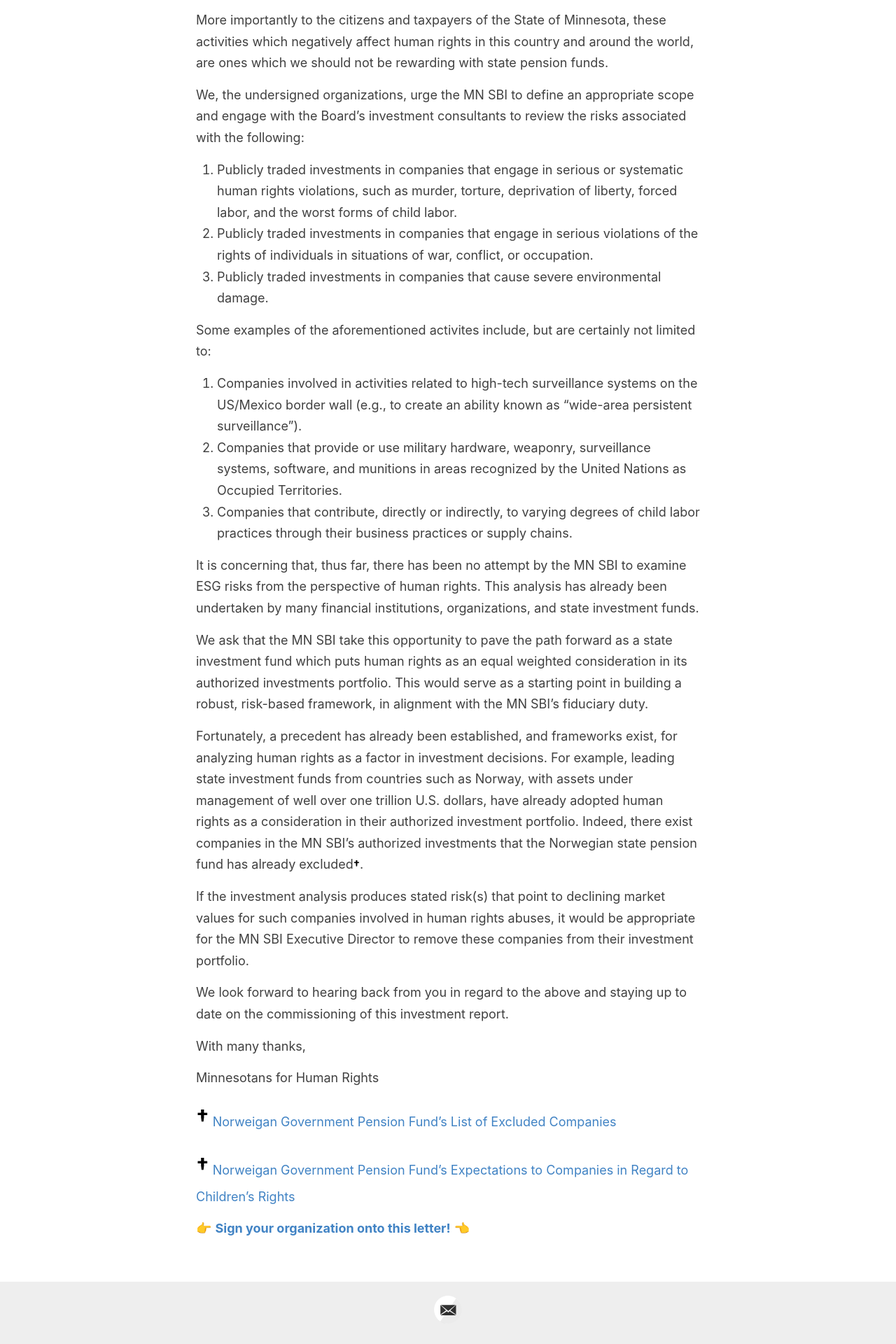
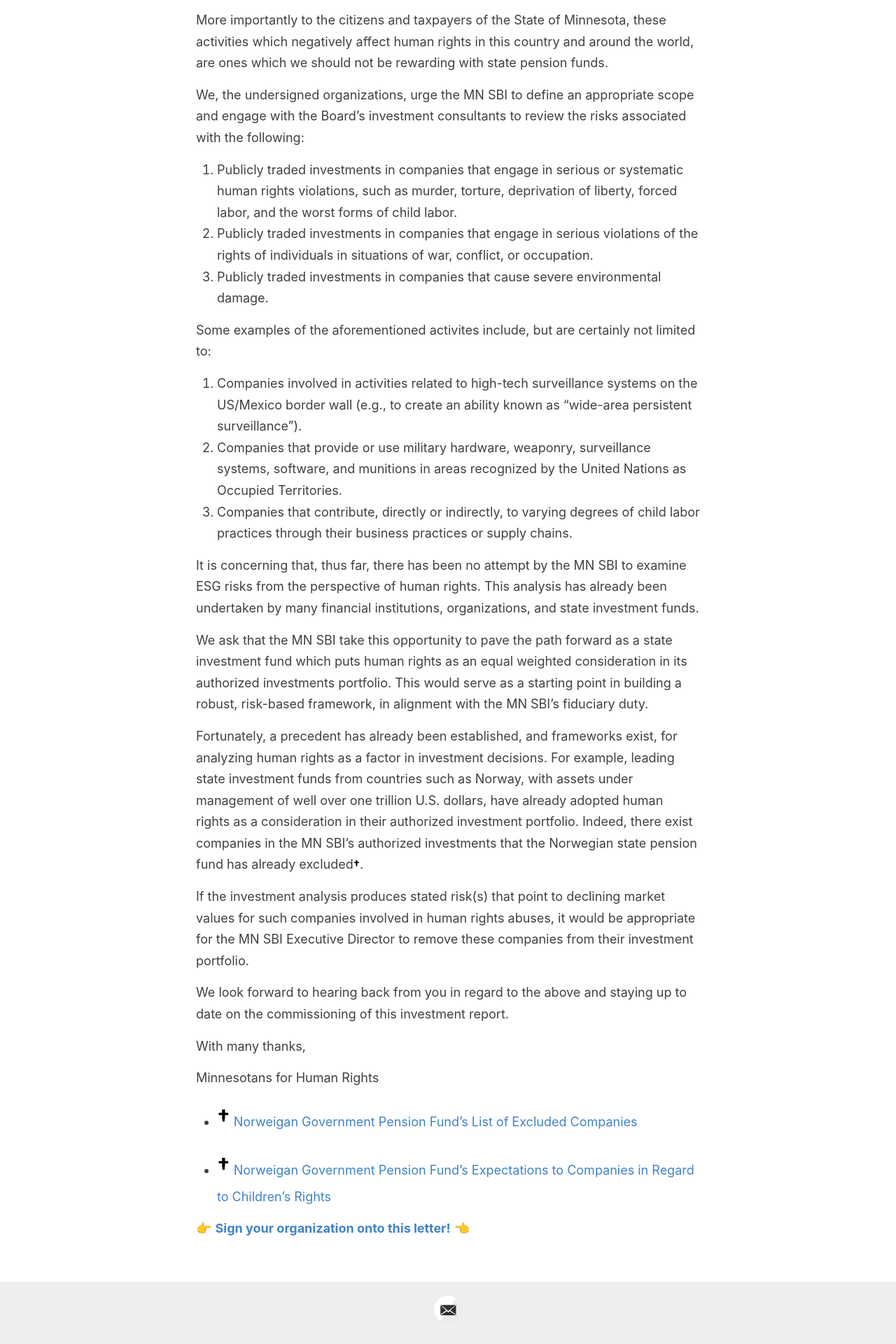
Before and after one commit to adamrahim/adamrahim.github.io, a Jekyll site: the page built from _posts/2020-12-25-letter.md, in a window 1280 px wide. Shown: the part 886-2806 px from the top of the page at 70% size. Built offline with Jekyll 4.4.1, drawn with Linux system fonts in a browser that asks for light colours.

Commit message:
Update 2020-12-25-letter.md

```diff
--- a/_posts/2020-12-25-letter.md
+++ b/_posts/2020-12-25-letter.md
@@ -37,10 +37,10 @@
 Minnesotans for Human Rights
 
 
-<b><font size="6" kerning=normal color="#000000">†</font></b>
+- <b><font size="6" kerning=normal color="#000000">†</font></b>
 [Norweigan Government Pension Fund's List of Excluded Companies](https://www.nbim.no/en/the-fund/responsible-investment/exclusion-of-companies/ "Norweigan Government Pension Fund's List of Excluded Companies")
 
-<b><font size="6" kerning=normal color="#000000">†</font></b>
+- <b><font size="6" kerning=normal color="#000000">†</font></b>
 [Norweigan Government Pension Fund's Expectations to Companies in Regard to Children's Rights](https://www.nbim.no/en/the-fund/responsible-investment/principles/expectations-to-companies/childrens-rights/ "Norweigan Government Pension Fund's Expectations to Companies in Regard to Children's Rights")
 
 
```
